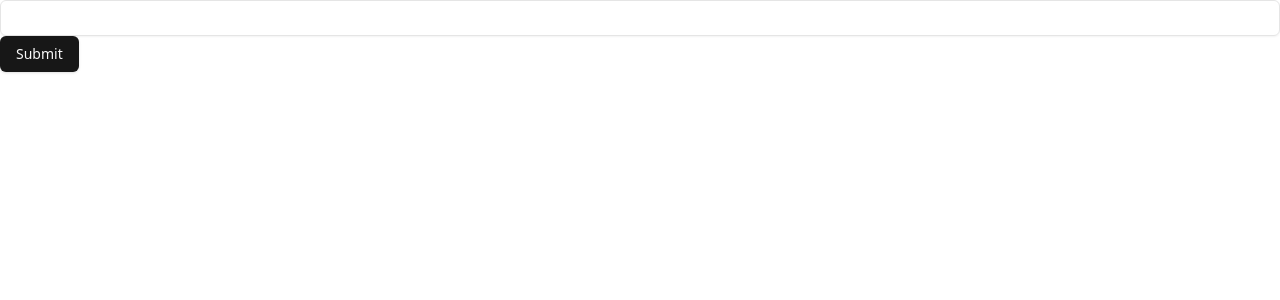
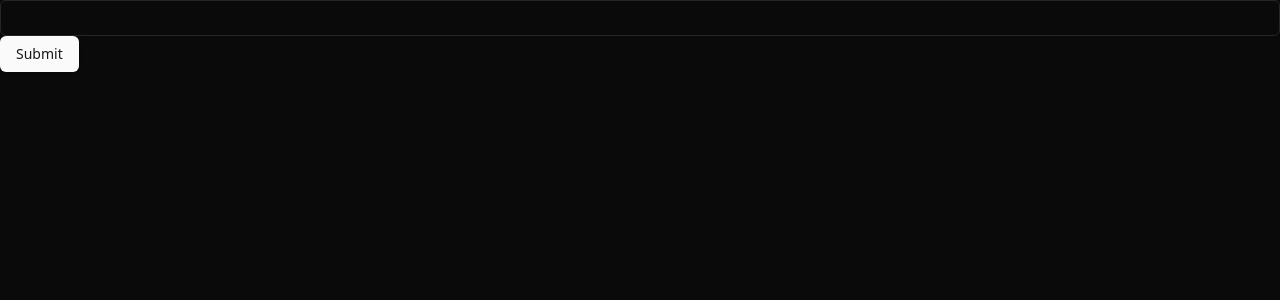
Before and after one commit to Marketscrape/marketscrape-desktop, a Vue app in the folder marketscrape/frontend/: page / in a window 1280 px wide. Shown: the top 300 px of the page. Built offline with nearby package versions, Linux system fonts and the light colour scheme.

Commit message:
Change default mode to dark

```diff
--- a/marketscrape/frontend/src/assets/index.css
+++ b/marketscrape/frontend/src/assets/index.css
@@ -70,7 +70,7 @@
 
 @layer base {
   * {
-    @apply border-border;
+    @apply border-border dark;
   }
   body {
     @apply bg-background text-foreground;
```
